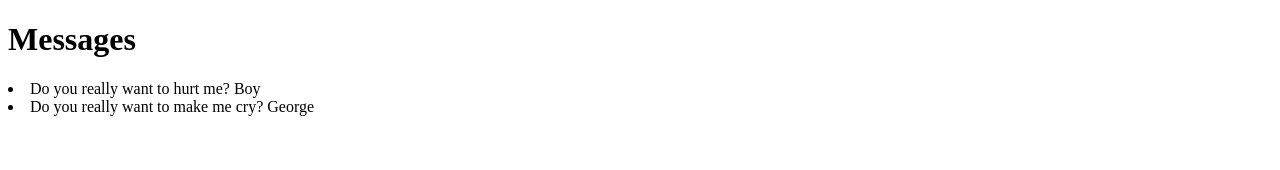
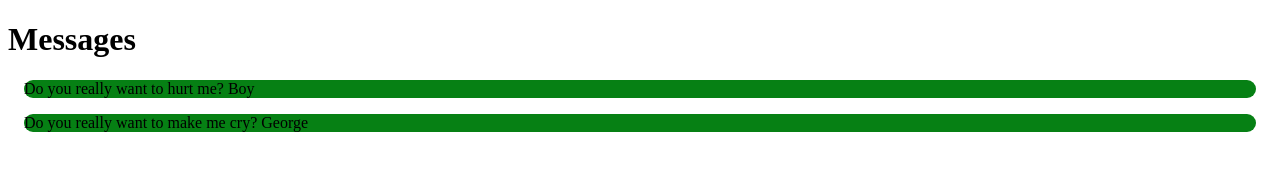
Before and after one commit to mseltzer94/comp20-mseltzer, a plain HTML site: page messages/index.html in a window 1280 px wide. Drawn offline with Linux system fonts and the light colour scheme.

Commit message:
css style bubbles

```diff
--- a/messages/style.css
+++ b/messages/style.css
@@ -1,3 +1,6 @@
 li {
     border-radius: 350px;
+	margin: 1em;
+	background: rgb(6, 128, 20);
+	list-style-type: none;
 }
```
